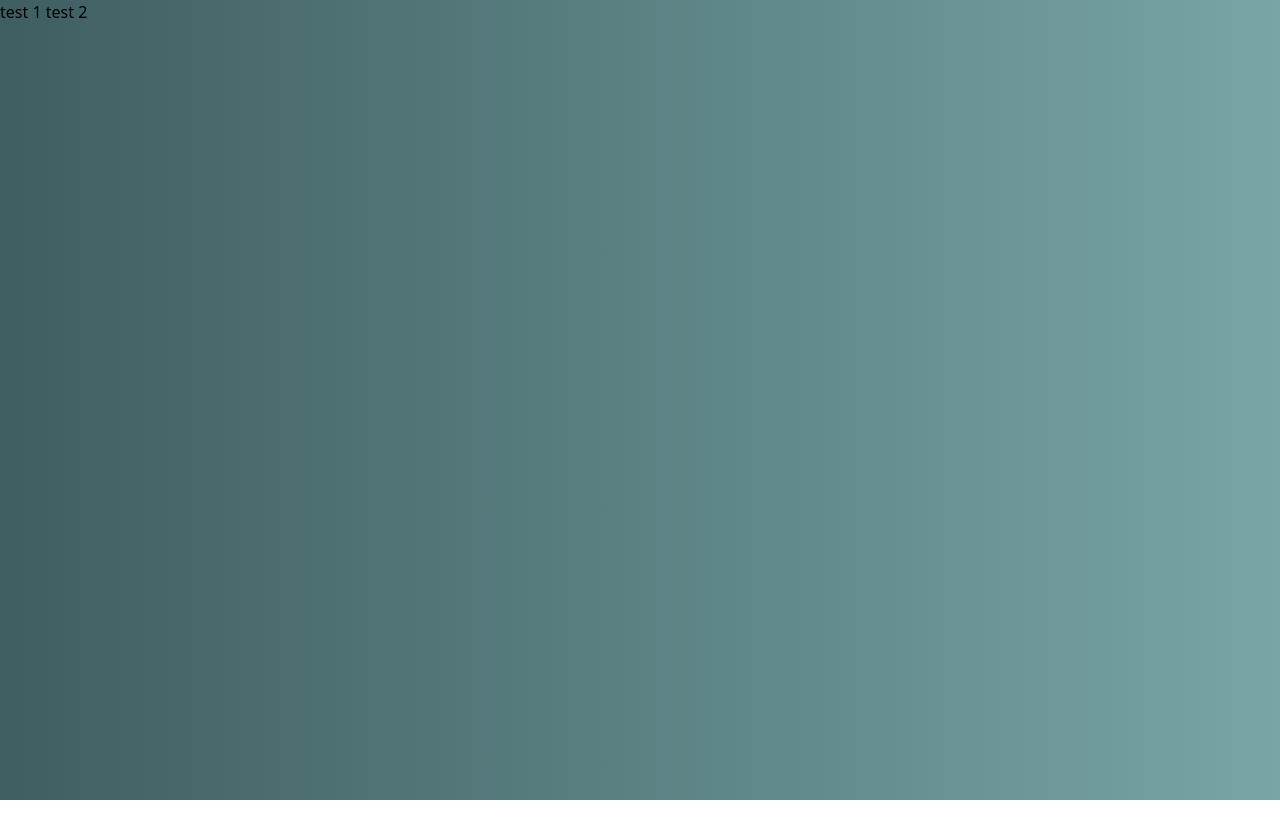
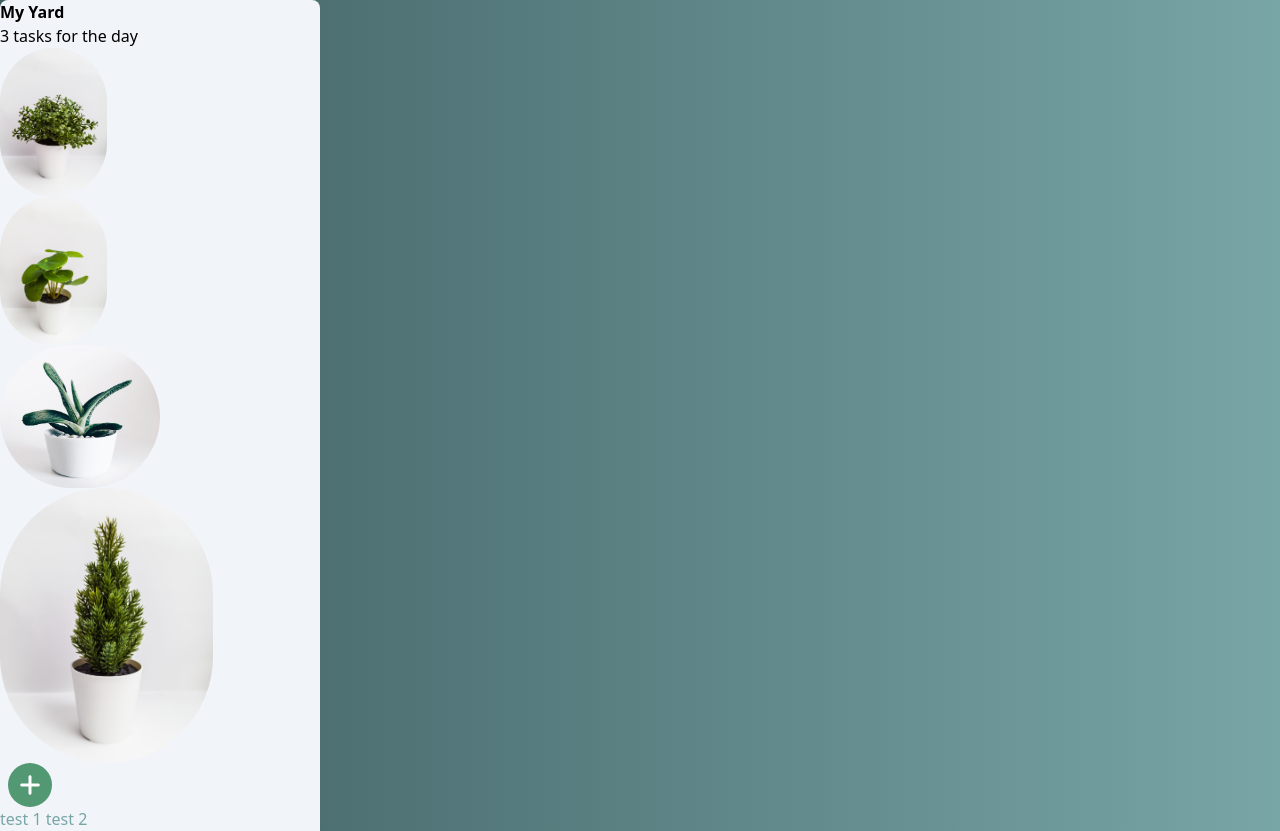
Before and after one commit to Ashvnthaaa/plant-care, a website built with Vite: page index.html in a window 1280 px wide. Before the commit the page ends 800 px from the top, so only its background shows below. Built offline with nearby package versions, Linux system fonts and the light colour scheme.

Commit message:
add my yard scaffold

```diff
--- a/index.html
+++ b/index.html
@@ -5,17 +5,34 @@
 		<link rel="icon" type="image/svg+xml" href="/vite.svg" />
 		<meta name="viewport" content="width=device-width, initial-scale=1.0" />
 		<link rel="stylesheet" href="./src/style.css" />
+    <link rel="stylesheet"
+    href="https://cdnjs.cloudflare.com/ajax/libs/font-awesome/6.2.0/css/all.min.css">
 		<title>Plant Care</title>
 	</head>
 	<body class="bg-gradient-to-r from-darksage to-lightsage w-screen h-screen">
-		<header>
-      <!-- title = subtitle -->
+    <!-- Title + subtitle -->
+		<header class="bg-lightgrey w-80 rounded-t-lg">
+      <div class="flex justify-around align-middle flex-col">
+        <p class="font-bold font-sans">My Yard</p>
+        <p class="font-thin">3 tasks for the day</p>
+      </div>
     </header>
-			<section class="my-yard-container">
-        <!-- 4 plant images and one add-button -->
+ <!-- 4 plant images and one add-button -->
+			<section id="my-yard-container" class="bg-lightgrey w-80">
+        <img src="assets/meat-eater-unsplash.jpg" class="w-1/3 h-1/3 rounded-full" alt="green plant in white pot">
+        <img src="assets/pilea-unsplash.jpg" class="w-1/3 h-1/3 rounded-full" alt="green plant in white pot">
+        <img src="assets/wannabe-palmtree-unsplash.jpg" class="w-1/2 h-1/2 rounded-full"  alt="green plant in white pot">
+        <img src="assets/xmas-tree-unsplash.jpg" class="w-2/3 h-2/3 rounded-full" alt="green tree in white pot">
+        <div id="button-add-plant" class="flex justify-around items-center bg-turtlegreen h-11 w-11 rounded-full mx-2">
+          <i class="fa-solid fa-plus text-white text-2xl"></i>
+        </div>
+
+
+
         <!-- ==== testing other subsites ==== -->
-        <a href="plant-detail.html">test 1</a>
-        <a href="identify-plant.html">test 2</a>
+        <a href="plant-detail.html" class="text-lightsage">test 1</a>
+        <a href="identify-plant.html" class="text-lightsage">test 2</a>
+
 			<section id="my-task-container">
           <!-- flexbox:list of task -->
         </div>
```
Also changed, not shown: assets/meat-eater-unsplash.jpg (added), assets/pilea-unsplash.jpg (added), assets/wannabe-palmtree-unsplash.jpg (added), assets/xmas-tree-unsplash.jpg (added).
